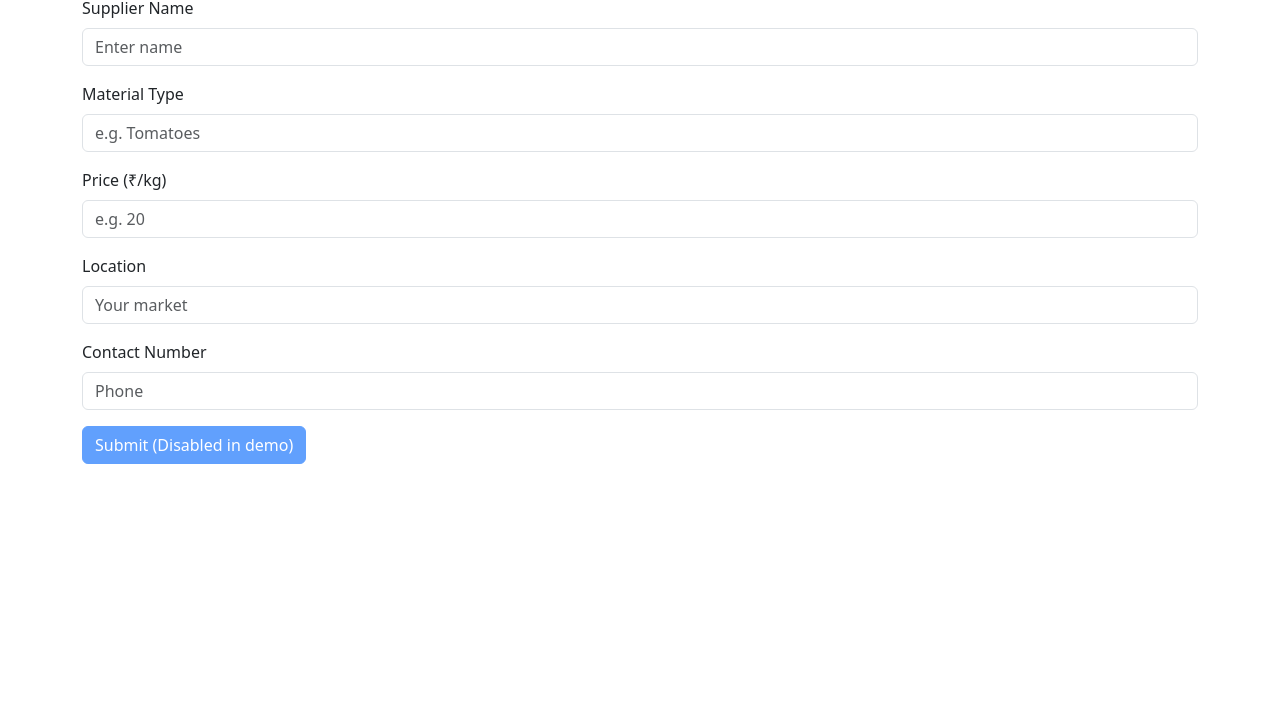
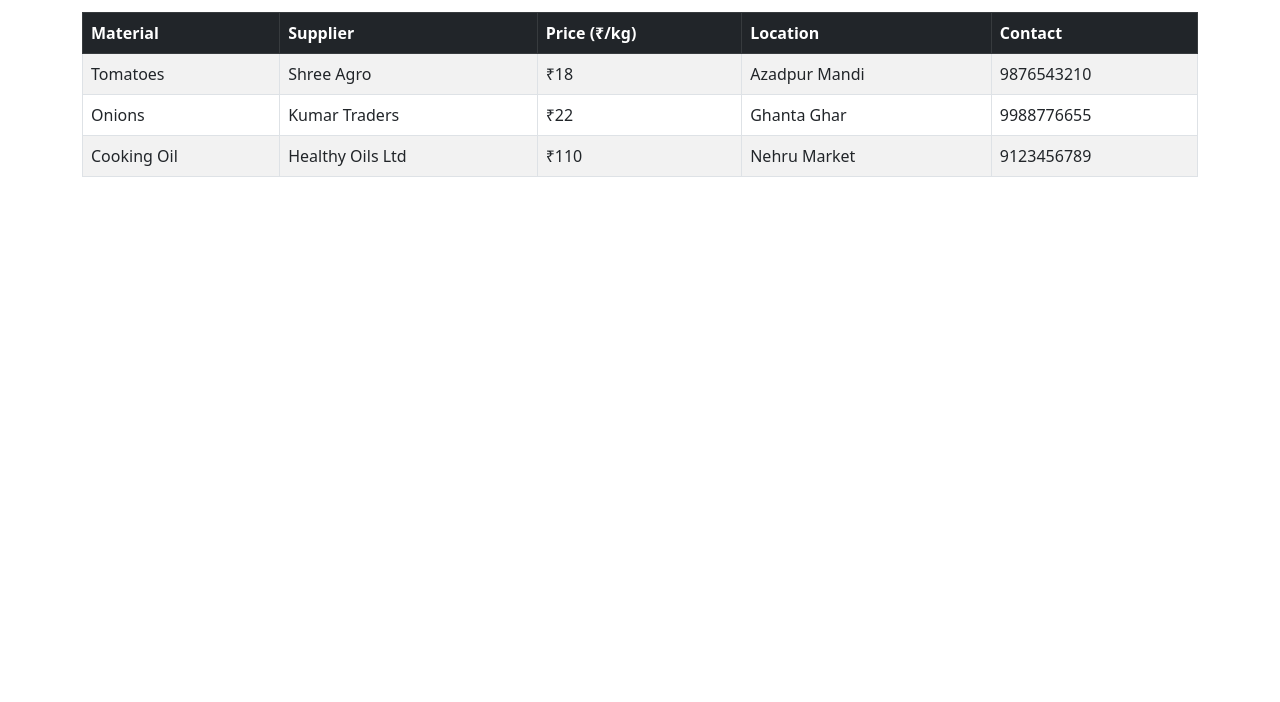
Before and after one commit to Anshikajoshi1/street-food-supply-app, a plain HTML site: page suppliers.html in a window 1280 px wide. Shown: the part 98-800 px from the top of the page. Drawn offline with nearby package versions, Linux system fonts and the light colour scheme.

Commit message:
Added all frontend pages and linked them from index.html

```diff
--- a/assets/style.css
+++ b/assets/style.css
@@ -1,7 +1,11 @@
 body {
-  font-family: Arial, sans-serif;
-  background-color: #f5f5f5;
+  font-family: 'Segoe UI', sans-serif;
 }
+
 h2 {
-  margin-top: 20px;
+  color: #333;
 }
+
+nav {
+  box-shadow: 0 2px 8px rgba(0,0,0,0.1);
+}
--- a/suppliers.html
+++ b/suppliers.html
@@ -2,36 +2,46 @@
 <html lang="en">
 <head>
   <meta charset="UTF-8">
-  <title>Supplier Registration</title>
-  <link rel="stylesheet" href="assets/css/style.css">
+  <title>Suppliers - Street Food Supply</title>
   <link href="https://cdn.jsdelivr.net/npm/bootstrap@5.3.0/dist/css/bootstrap.min.css" rel="stylesheet">
 </head>
 <body>
   <div class="container mt-5">
-    <h2>Register as a Raw Material Supplier</h2>
-    <form>
-      <div class="mb-3">
-        <label class="form-label">Supplier Name</label>
-        <input type="text" class="form-control" placeholder="Enter name">
-      </div>
-      <div class="mb-3">
-        <label class="form-label">Material Type</label>
-        <input type="text" class="form-control" placeholder="e.g. Tomatoes">
-      </div>
-      <div class="mb-3">
-        <label class="form-label">Price (₹/kg)</label>
-        <input type="text" class="form-control" placeholder="e.g. 20">
-      </div>
-      <div class="mb-3">
-        <label class="form-label">Location</label>
-        <input type="text" class="form-control" placeholder="Your market">
-      </div>
-      <div class="mb-3">
-        <label class="form-label">Contact Number</label>
-        <input type="text" class="form-control" placeholder="Phone">
-      </div>
-      <button class="btn btn-primary" disabled>Submit (Disabled in demo)</button>
-    </form>
+    <h2 class="mb-4 text-center">Available Raw Material Suppliers</h2>
+    <table class="table table-bordered table-striped">
+      <thead class="table-dark">
+        <tr>
+          <th>Material</th>
+          <th>Supplier</th>
+          <th>Price (₹/kg)</th>
+          <th>Location</th>
+          <th>Contact</th>
+        </tr>
+      </thead>
+      <tbody>
+        <tr>
+          <td>Tomatoes</td>
+          <td>Shree Agro</td>
+          <td>₹18</td>
+          <td>Azadpur Mandi</td>
+          <td>9876543210</td>
+        </tr>
+        <tr>
+          <td>Onions</td>
+          <td>Kumar Traders</td>
+          <td>₹22</td>
+          <td>Ghanta Ghar</td>
+          <td>9988776655</td>
+        </tr>
+        <tr>
+          <td>Cooking Oil</td>
+          <td>Healthy Oils Ltd</td>
+          <td>₹110</td>
+          <td>Nehru Market</td>
+          <td>9123456789</td>
+        </tr>
+      </tbody>
+    </table>
   </div>
 </body>
 </html>
```
Also changed, not shown: index.html (+14 -16 lines), login.html (added, +24 -0 lines), signup.html (added, +32 -0 lines).
